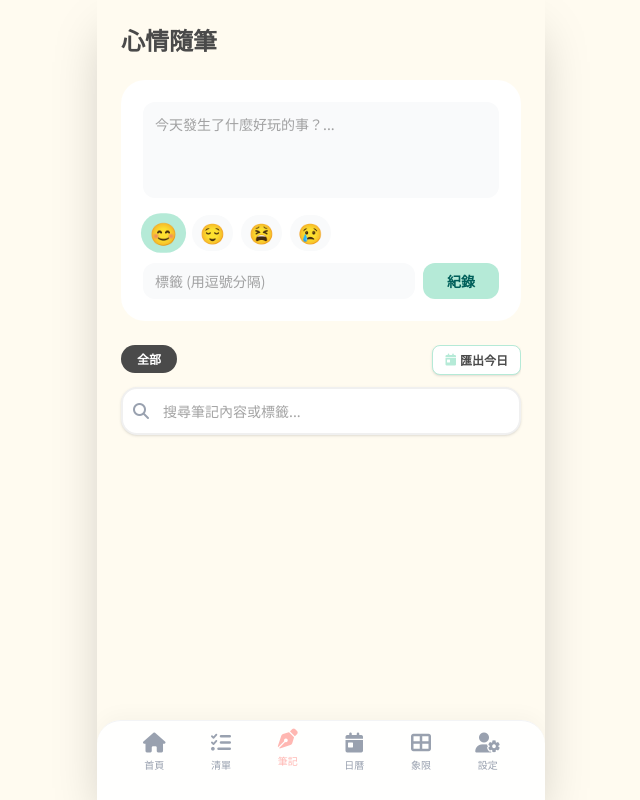
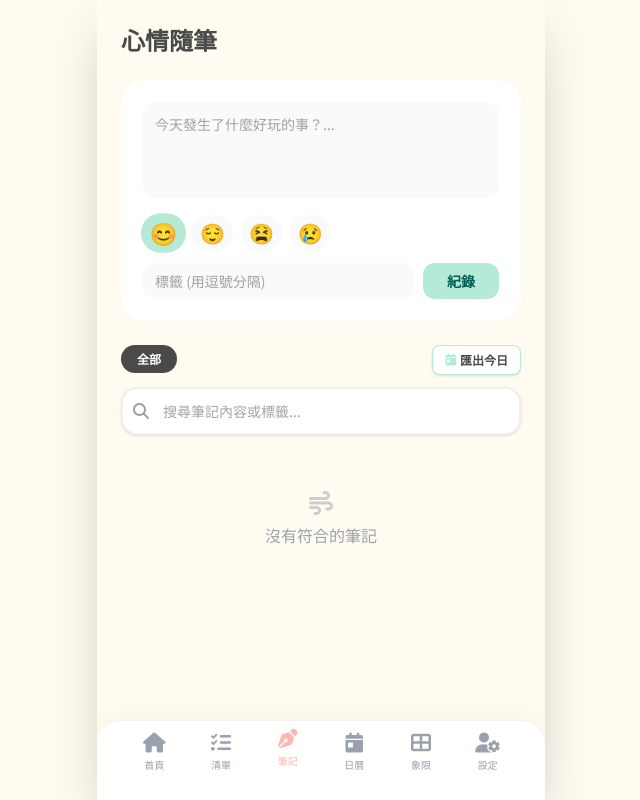
Before and after one commit to cottongrass0828/life-energy, a Vue app: page / in a window 1280 px wide. Both pictures are taken after a click on the button "筆記". Shown: the whole page, without its empty margins (319-959 px from the left). Built offline with nearby package versions, Linux system fonts and the light colour scheme; a web font is replaced by a local one.

Commit message:
feat: add no filter notes content

```diff
--- a/src/components/views/NotesView.vue
+++ b/src/components/views/NotesView.vue
@@ -90,6 +90,18 @@
     </div>
 
     <div class="space-y-4">
+      <div
+        v-if="filteredNotes.length === 0"
+        class="text-center text-gray-400 py-10 flex flex-col items-center"
+      >
+        <i class="fa-solid fa-wind text-2xl mb-2 opacity-50"></i>
+        <span>沒有符合的筆記</span>
+        <button
+          v-if="noteSearch"
+          @click="noteSearch = ''"
+          class="text-primary text-sm underline mt-2"
+        >清除搜尋</button>
+      </div>
       <div
         v-for="note in filteredNotes.sort((a, b) => new Date(b.date) - new Date(a.date))"
         :key="note.id"
```
